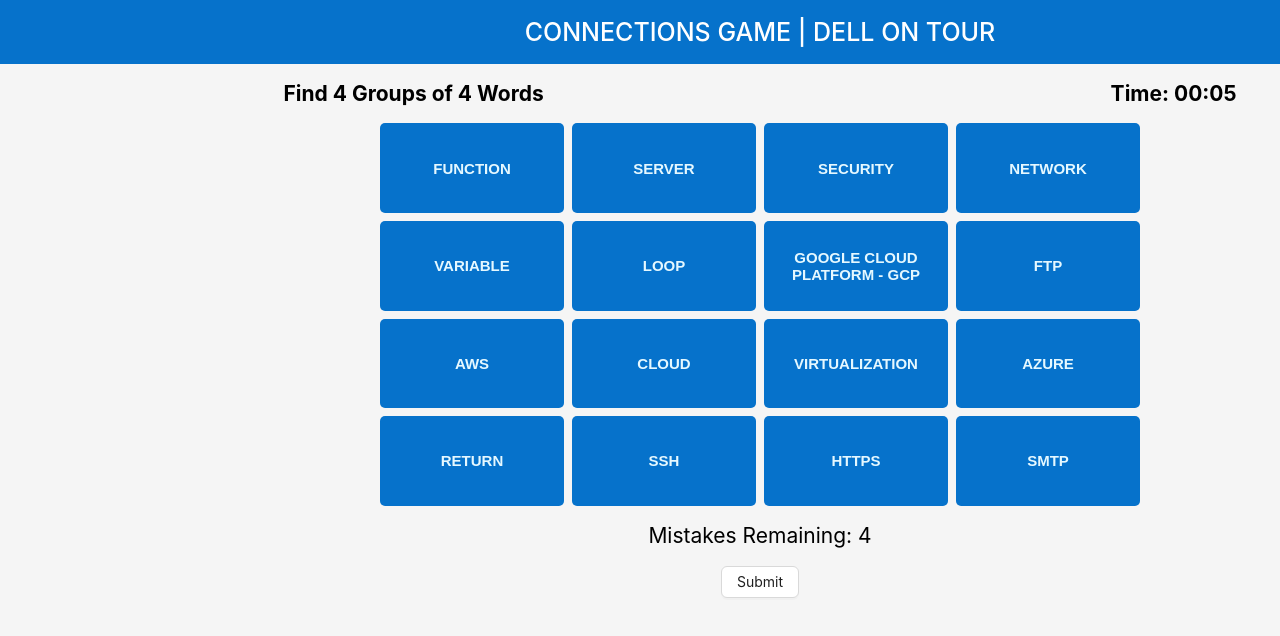
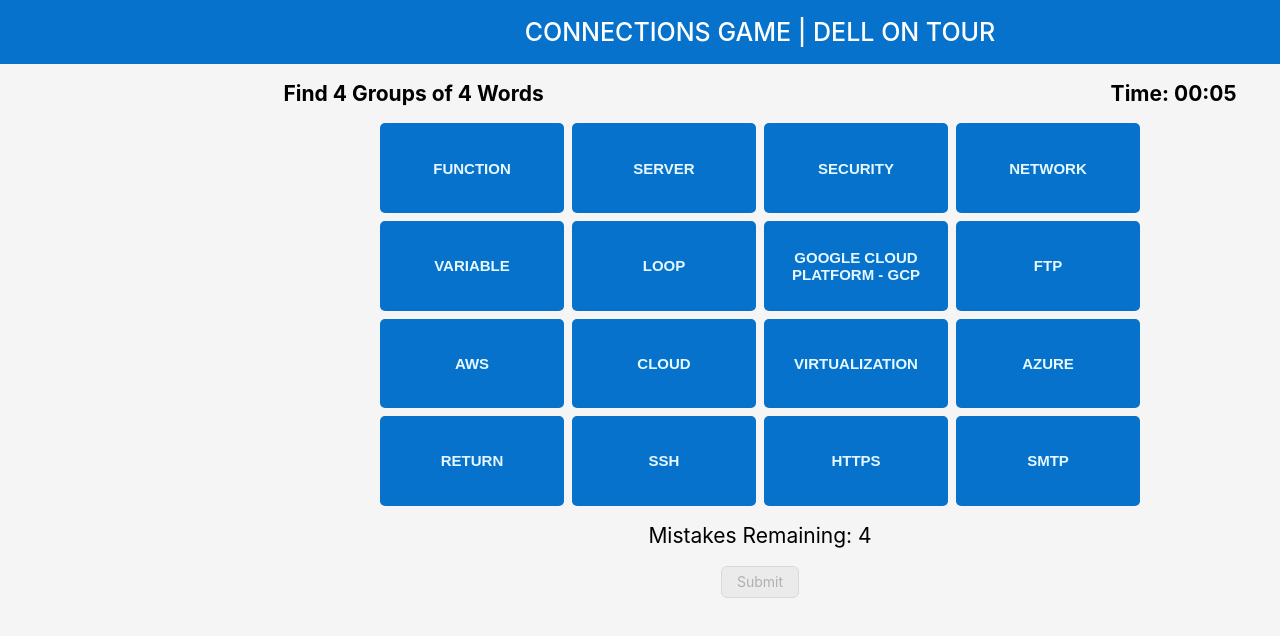
Before and after one commit to MariamMowafy/connection-game, a React (Create React App) app: page / in a window 1280 px wide. Shown: the top 636 px of the page. Built offline with nearby package versions, Linux system fonts and the light colour scheme.

Commit message:
fix submit button behavior

```diff
--- a/src/views/game/components/Cards/index.tsx
+++ b/src/views/game/components/Cards/index.tsx
@@ -39,7 +39,7 @@
 const WinnerWrapper = styled.div`
     height: 80vh;
     margin-top: 80px;
-    font-weight: 400;
+    font-weight: 300;
     color: green;
 `;
 
@@ -47,7 +47,6 @@
 
 let randomButtons = getRandomCards(randomCategories);
 let selectedButtons: (WordType & ButtonData)[] = [];
-let mistakesRemaining = 4;
 let check = true;
 
 export const Cards = () => {
@@ -62,26 +61,20 @@
     const [message, setMessage] = useState("");
     const [submitClicked, setSubmitClicked] = useState(false);
     const [isWinner, setIsWinner] = useState(false);
+    const [mistakesRemaining, setMistakesRemaining] = useState(4);
 
     let [successfulCategories, setSuccessfulCategories] = useState<CardsType[]>([]);
 
     function failedConnection(selectedButtons: (WordType & ButtonData)[]) {
 
-        if (selectedButtons.length !== 4) {
-            check = false;
-            mistakesRemaining > 1 ? setMessage("You need to select 4 items before submitting") : setMessage("Game Over! All attempts used up!");
-            mistakesRemaining--;
-        } else {
-
         selectedButtons.forEach((selectedButton) => {
             if (selectedButton.type !== selectedButtons[0].type) {
                 check = false;
                 mistakesRemaining > 1 ? setMessage("Incorrect guess, please try again") : setMessage("Game Over! All attempts used up!");
-                    mistakesRemaining--;
+                setMistakesRemaining(mistakesRemaining - 1);
             }
         })
-        }
-        if (check && selectedButtons.length === 4) successfulConnection();
+        if (check) successfulConnection();
 
     }
     function successfulConnection() {
@@ -165,7 +158,7 @@
                     {submitClicked && <p>{message}</p>}
                     <h2 style={{ fontWeight: 400 }}>Mistakes Remaining: {mistakesRemaining} </h2>
                 </MistakesWrapper>
-                <Button disabled={!mistakesRemaining || !randomCategories.length} onClick={handleSubmit}>Submit</Button>
+                <Button disabled={mistakesRemaining === 0 || !randomCategories.length || selectedButtons.length !== 4} onClick={handleSubmit}>Submit</Button>
             </CardsWrapper >}
         </>
     );
```
Lines whose indentation alone changed are shown as unchanged.
